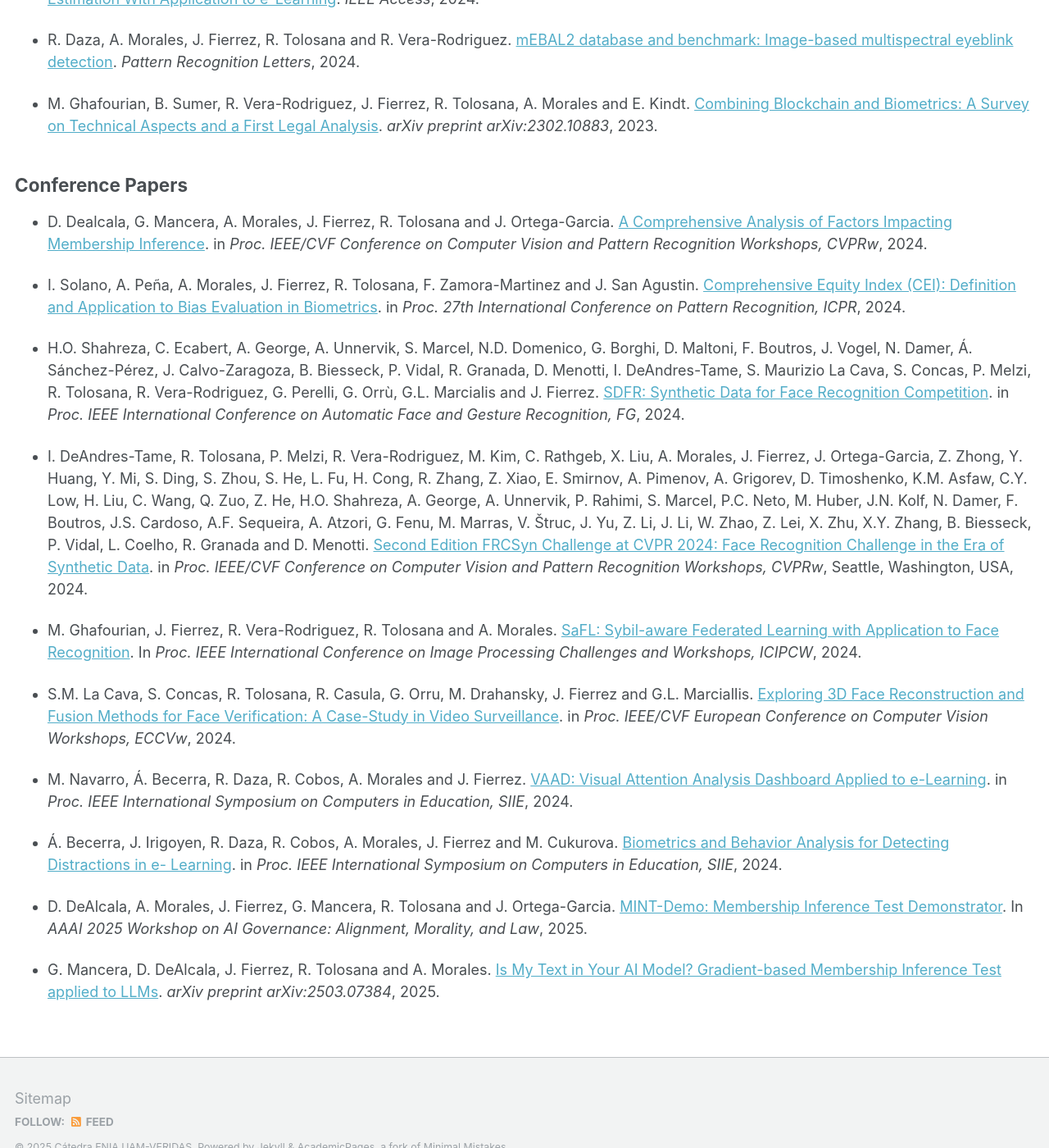
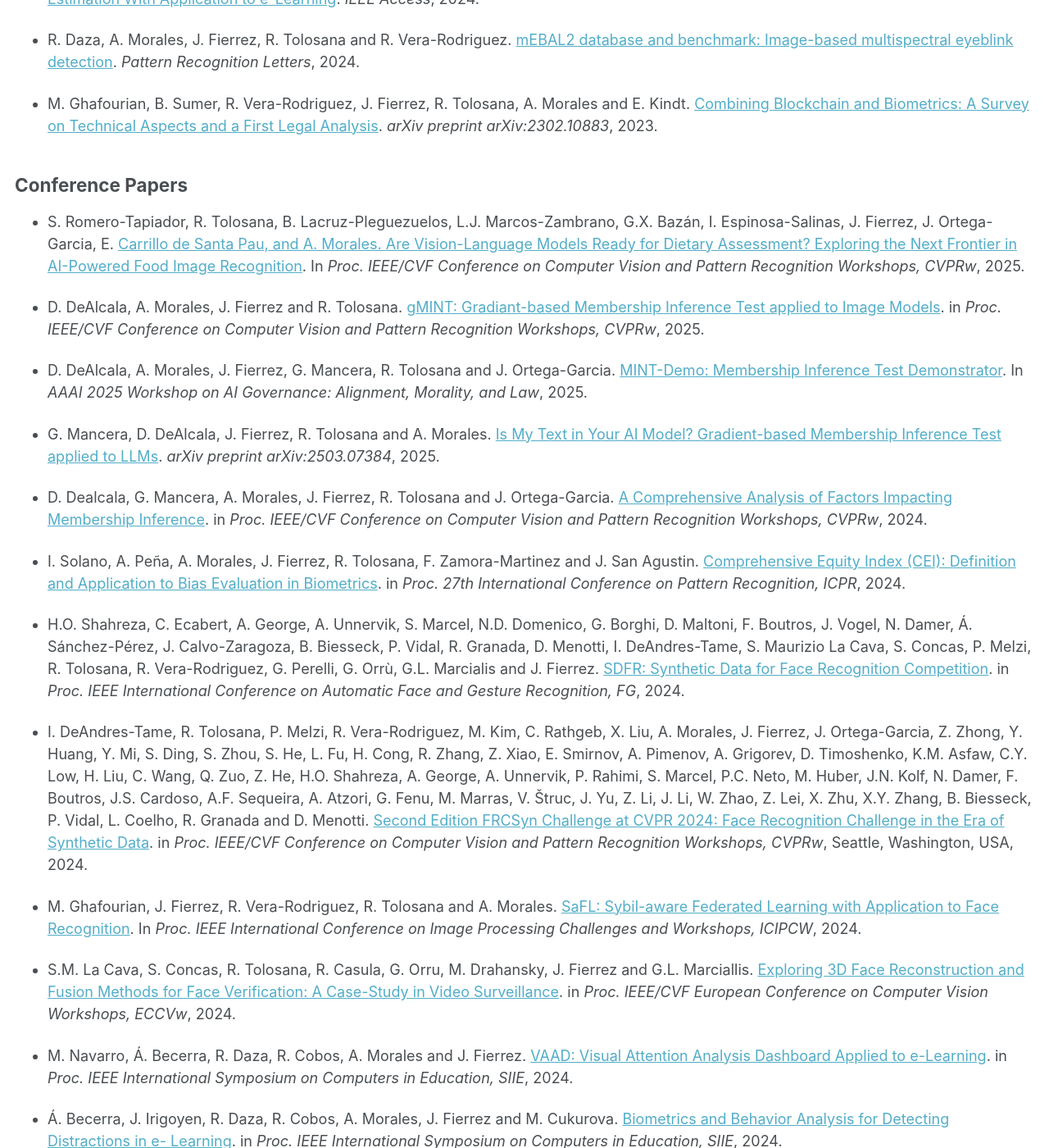
Before and after one commit to catedraeniauam/catedraeniauam.github.io, a Jekyll site: the page built from _pages/publications.md, in a window 1280 px wide and 1400 px high, scrolled down 1036 px. Shown: the whole window at 82% size. Built offline with Jekyll 4.4.1, drawn with Linux system fonts in a browser that asks for light colours.

Commit message:
Añadimos nueva información

```diff
--- a/_pages/publications.md
+++ b/_pages/publications.md
@@ -31,6 +31,14 @@ Journal Articles
 Conference Papers
 -----
 
+- S. Romero-Tapiador, R. Tolosana, B. Lacruz-Pleguezuelos, L.J. Marcos-Zambrano, G.X. Bazán, I. Espinosa-Salinas, J. Fierrez, J. Ortega-Garcia, E. <a href="https://arxiv.org/abs/2504.06925">Carrillo de Santa Pau, and A. Morales. Are Vision-Language Models Ready for Dietary Assessment? Exploring the Next Frontier in AI-Powered Food Image Recognition</a>. In *Proc. IEEE/CVF Conference on Computer Vision and Pattern Recognition Workshops, CVPRw*, 2025.
+
+- D. DeAlcala, A. Morales, J. Fierrez and R. Tolosana. <a href="">gMINT: Gradiant-based Membership Inference Test applied to Image Models</a>. in *Proc. IEEE/CVF Conference on Computer Vision and Pattern Recognition Workshops, CVPRw*, 2025.
+
+- D. DeAlcala, A. Morales, J. Fierrez, G. Mancera, R. Tolosana and J. Ortega-Garcia. <a href="https://aigovernance.github.io/" target="_blank">MINT-Demo: Membership Inference Test Demonstrator</a>. In *AAAI 2025 Workshop on AI Governance: Alignment, Morality, and Law*, 2025.
+
+- G. Mancera, D. DeAlcala, J. Fierrez, R. Tolosana and A. Morales. <a href="https://arxiv.org/abs/2503.07384" target="_blank">Is My Text in Your AI Model? Gradient-based Membership Inference Test applied to LLMs</a>. *arXiv preprint arXiv:2503.07384*, 2025.
+
 - D. Dealcala, G. Mancera, A. Morales, J. Fierrez, R. Tolosana and J. Ortega-Garcia. <a href="https://ieeexplore.ieee.org/document/10678207" target="_blank">A Comprehensive Analysis of Factors Impacting Membership Inference</a>. in *Proc. IEEE/CVF Conference on Computer Vision and Pattern Recognition Workshops, CVPRw*, 2024.
 
 - I. Solano, A. Peña, A. Morales, J. Fierrez, R. Tolosana, F. Zamora-Martinez and J. San Agustin. <a href="https://dl.acm.org/doi/10.1007/978-3-031-78341-8_8" target="_blank">Comprehensive Equity Index (CEI): Definition and Application to Bias Evaluation in Biometrics</a>. in *Proc. 27th International Conference on Pattern Recognition, ICPR*, 2024.
@@ -46,7 +54,3 @@ Conference Papers
 - M. Navarro, Á. Becerra, R. Daza, R. Cobos, A. Morales and J. Fierrez. <a href="https://ieeexplore.ieee.org/abstract/document/10604520" target="_blank">VAAD: Visual Attention Analysis Dashboard Applied to e-Learning</a>. in *Proc. IEEE International Symposium on Computers in Education, SIIE*, 2024.
 
 - Á. Becerra,  J. Irigoyen, R. Daza, R. Cobos, A. Morales, J. Fierrez and M. Cukurova. <a href="https://ieeexplore.ieee.org/abstract/document/10604582" target="_blank">Biometrics and Behavior Analysis for Detecting Distractions in e- Learning</a>. in *Proc. IEEE International Symposium on Computers in Education, SIIE*, 2024.
-
-- D. DeAlcala, A. Morales, J. Fierrez, G. Mancera, R. Tolosana and J. Ortega-Garcia. <a href="https://aigovernance.github.io/" target="_blank">MINT-Demo: Membership Inference Test Demonstrator</a>. In *AAAI 2025 Workshop on AI Governance: Alignment, Morality, and Law*, 2025.
-
-- G. Mancera, D. DeAlcala, J. Fierrez, R. Tolosana and A. Morales. <a href="https://arxiv.org/abs/2503.07384" target="_blank">Is My Text in Your AI Model? Gradient-based Membership Inference Test applied to LLMs</a>. *arXiv preprint arXiv:2503.07384*, 2025.
```
Also changed, not shown: _pages/about.md (+2 -0 lines).
